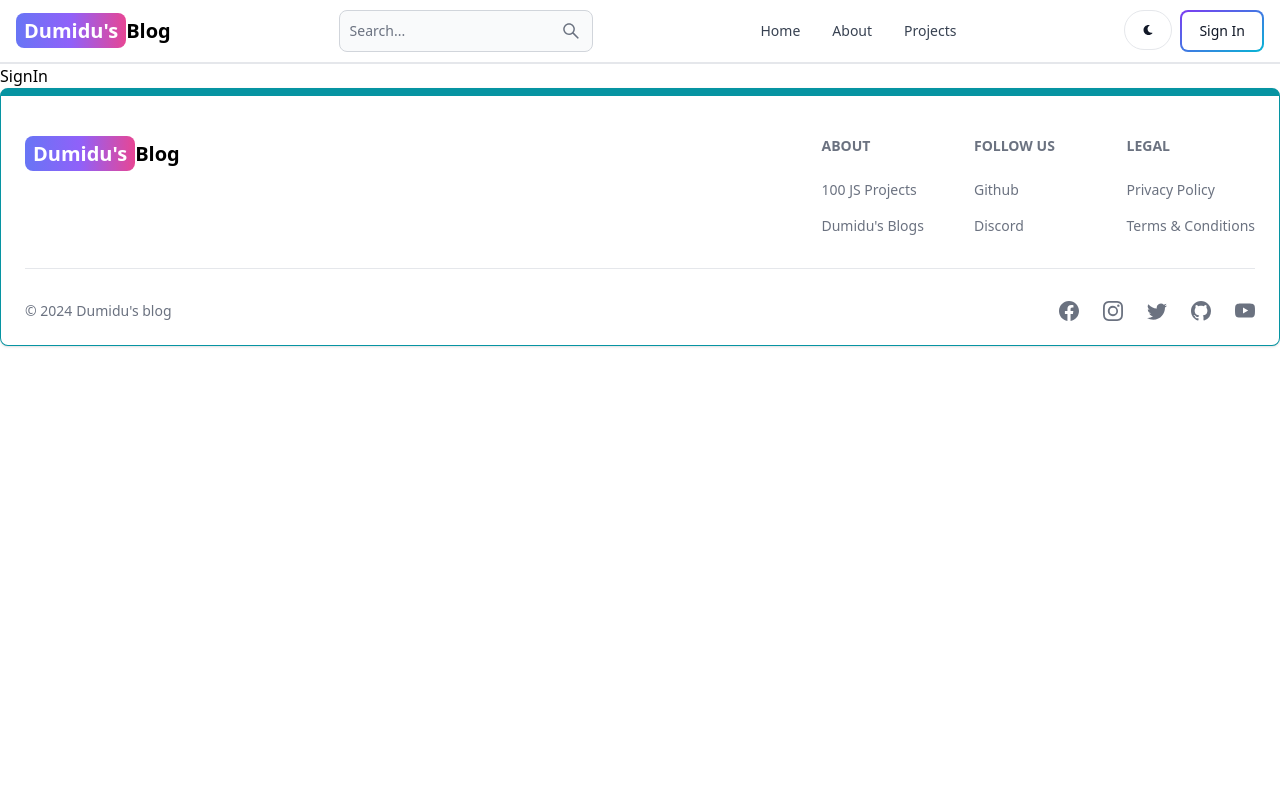
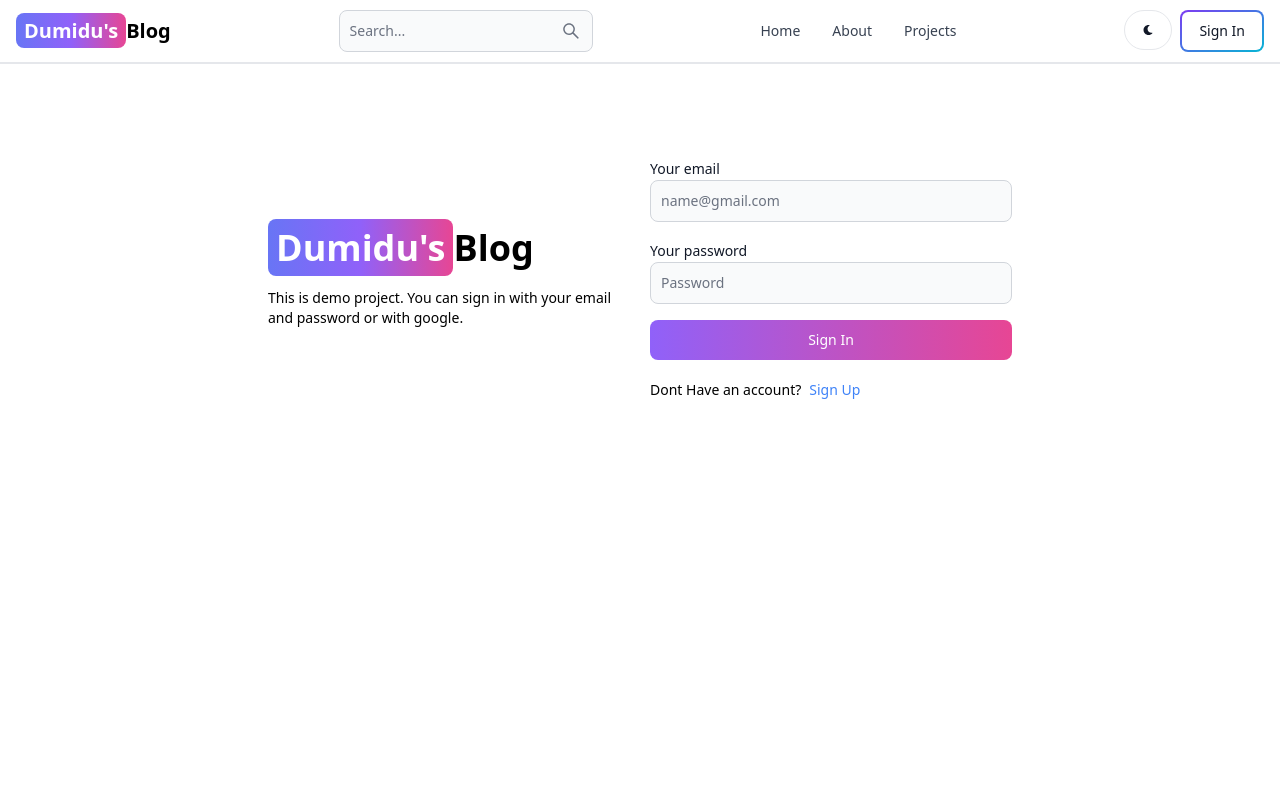
Before and after one commit to Dumidu-Kavishan/mern-blog, a React (Vite) app in the folder client/: page /sign-in in a window 1280 px wide. Shown: the top 800 px of the page. Built offline with nearby package versions, Linux system fonts and the light colour scheme.

Commit message:
SignIn page functionality

```diff
--- a/client/src/pages/Signin.jsx
+++ b/client/src/pages/Signin.jsx
@@ -1,9 +1,102 @@
-import React from 'react'
+import { Alert, Button, Label, Spinner, TextInput } from 'flowbite-react'
+import React, { useState } from 'react'
+import { Link , useNavigate} from 'react-router-dom'
 
-export default function Signin() {
+export default function SignIn() {
+
+  const [formData , setFormData] = useState({});
+  const [errorMessage , setErrorMessage] = useState(null);
+  const [loading , setLoading] = useState(false);
+  const navigate = useNavigate();
+
+  const handleChange = (e) => {
+    setFormData({...formData , [e.target.id]: e.target.value.trim()});
+  };
+  const handleSubmit = async (e) => {
+    e.preventDefault();
+
+    if(!formData.email || !formData.password){
+      return setErrorMessage('Please fill all the fields');
+    }
+
+    try{
+        setLoading(true);
+        setErrorMessage(null);
+        const res = await fetch('api/auth/signIn',{
+            method: 'POST',
+            headers: { 'Content-Type': 'application/json' },
+            body: JSON.stringify(formData),
+        });
+        const data = await res.json();
+        if(data.success === false){
+           return setErrorMessage(data.message);
+        }
+        setLoading(false);
+        if(res.ok) {
+          navigate('/');
+        }
+
+    }catch(error){
+        setErrorMessage(error.message);
+        setLoading(false);
+    }
+  };
   return (
-    <div>
-      SignIn
+    <div className='min-h-screen mt-20'>
+      <div className='flex p-3 max-w-3xl mx-auto flex-col md:flex-row md:items-center gap-5'>
+        {/*left*/}
+        <div className='flex-1'>
+        <Link to="/" className='font-bold dark:text-white text-4xl'>
+          <span className='px-2 py-1 bg-gradient-to-r from-indigo-500 via-purple-500 to-pink-500 rounded-lg text-white'>
+          Dumidu's
+          </span>
+          Blog
+          </Link>
+          <p className='text-sm mt-5'>
+            This is demo project. You can sign in with your email and password
+            or with google.
+
+          </p>
+        </div>
+        {/*right*/}
+        <div className='flex-1'>
+           <form className='flex flex-col gap-4' onSubmit={handleSubmit}>
+              <div className="">
+                <Label value='Your email'/>
+                <TextInput type='email' placeholder='name@gmail.com' id='email' onChange={handleChange} />
+              </div>
+              <div className="">
+                <Label value='Your password'/>
+                <TextInput type='password' placeholder='Password' id='password' onChange={handleChange} />
+              </div>
+              <Button gradientDuoTone='purpleToPink' type='submit' disabled={loading}>
+                {
+                  loading ? (
+
+                    <>
+                    <Spinner size='sm'/>
+                    <span className='pl-3'>Loading.......</span>
+                    </>
+
+                  ) : 'Sign In'
+                }
+              </Button>
+           </form>
+           <div className="flex gap-2 text-sm mt-5">
+            <span>Dont Have an account?</span>
+              <Link to='/sign-up' className='text-blue-500 '>
+                Sign Up
+              </Link>
+           </div>
+           {
+              errorMessage && (
+                <Alert className='mt-5' color='failure'>
+                  {errorMessage}
+                </Alert>
+              )
+           }
+        </div>
+      </div>
     </div>
   )
 }
--- a/client/src/pages/Signup.jsx
+++ b/client/src/pages/Signup.jsx
@@ -16,7 +16,7 @@ export default function Signup() {
     e.preventDefault();
 
     if(!formData.username || !formData.email || !formData.password){
-      setErrorMessage('Please fill all the fields');
+      return setErrorMessage('Please fill all the fields');
     }
 
     try{
```
